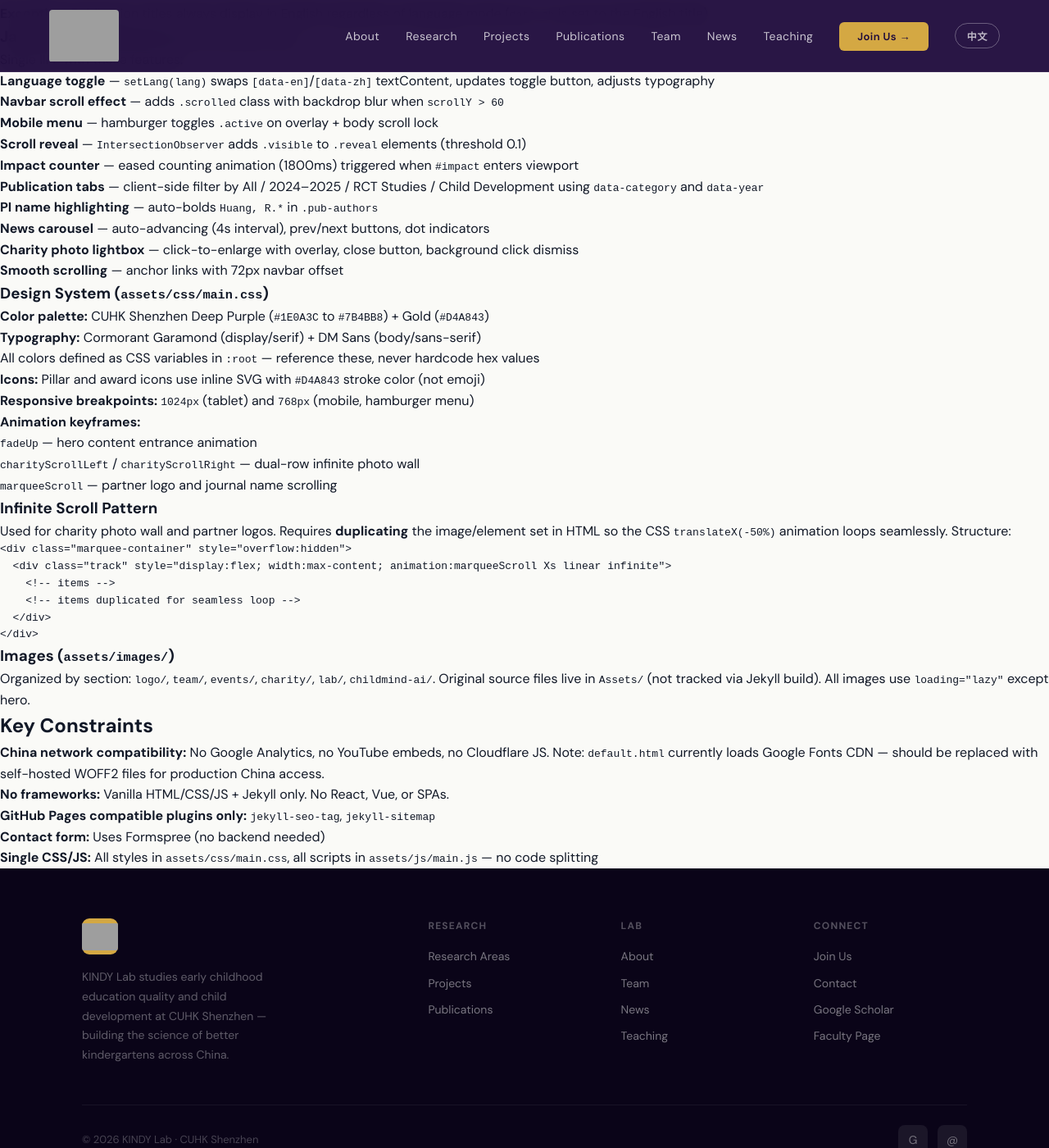
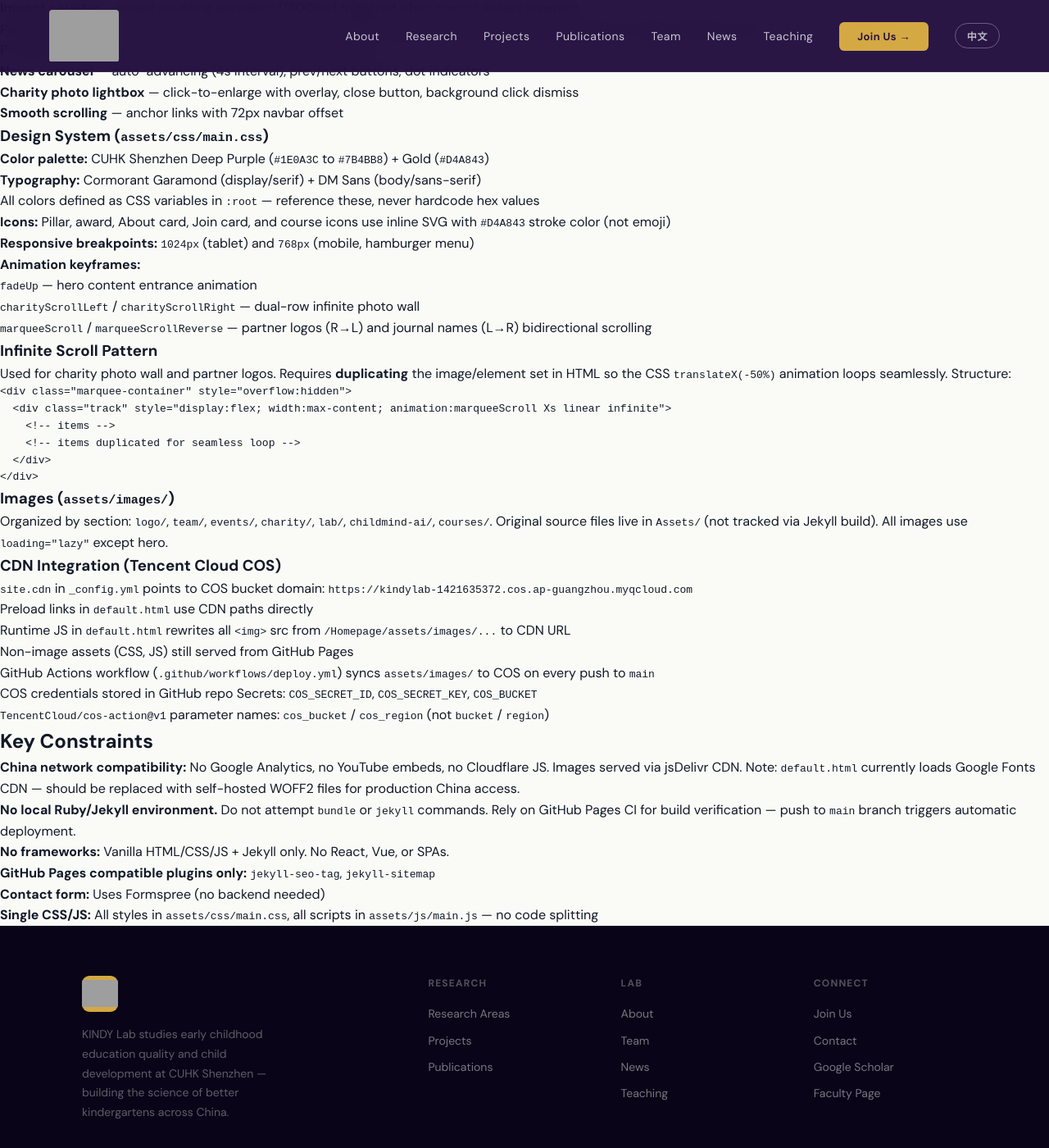
Before and after one commit to KINDY-Lab/Homepage, a Jekyll site: the page built from CLAUDE.md, in a window 1280 px wide and 1400 px high, scrolled down 1709 px. Shown: the whole window at 82% size. Built offline with Jekyll 4.4.1, drawn with Linux system fonts in a browser that asks for light colours; our own code applies the rules of GitHub Pages for plain Markdown files; some of the changed text lies outside the part shown; grey boxes are pictures that could not be loaded.

Commit message:
Update CLAUDE.md: CDN section reflects Tencent Cloud COS setup
Co-Authored-By: Claude Opus 4.6 <noreply@anthropic.com>

````diff
--- a/CLAUDE.md
+++ b/CLAUDE.md
@@ -11,18 +11,7 @@ KINDY Lab website for CUHK Shenzhen — a Jekyll static site deployed on GitHub
 
 ## Build & Development Commands
 
-```bash
-# Install dependencies (requires Ruby + Bundler)
-bundle install
-
-# Local dev server with live reload
-bundle exec jekyll serve
-
-# Build static site to _site/
-bundle exec jekyll build
-```
-
-**No local Ruby/Jekyll environment.** Do not attempt `bundle` or `jekyll` commands. Rely on GitHub Pages CI for build verification — push to `main` branch triggers automatic deployment.
+No local Ruby/Jekyll environment. All builds happen via GitHub Pages CI — push to `main` triggers deployment.
 
 No tests, no linter.
 
@@ -98,12 +87,12 @@ Single IIFE with these features:
 - **Color palette:** CUHK Shenzhen Deep Purple (`#1E0A3C` to `#7B4BB8`) + Gold (`#D4A843`)
 - **Typography:** Cormorant Garamond (display/serif) + DM Sans (body/sans-serif)
 - All colors defined as CSS variables in `:root` — reference these, never hardcode hex values
-- **Icons:** Pillar and award icons use inline SVG with `#D4A843` stroke color (not emoji)
+- **Icons:** Pillar, award, About card, Join card, and course icons use inline SVG with `#D4A843` stroke color (not emoji)
 - **Responsive breakpoints:** `1024px` (tablet) and `768px` (mobile, hamburger menu)
 - **Animation keyframes:**
   - `fadeUp` — hero content entrance animation
   - `charityScrollLeft` / `charityScrollRight` — dual-row infinite photo wall
-  - `marqueeScroll` — partner logo and journal name scrolling
+  - `marqueeScroll` / `marqueeScrollReverse` — partner logos (R→L) and journal names (L→R) bidirectional scrolling
 
 ### Infinite Scroll Pattern
 Used for charity photo wall and partner logos. Requires **duplicating** the image/element set in HTML so the CSS `translateX(-50%)` animation loops seamlessly. Structure:
@@ -117,11 +106,21 @@ Used for charity photo wall and partner logos. Requires **duplicating** the imag
 ```
 
 ### Images (`assets/images/`)
-Organized by section: `logo/`, `team/`, `events/`, `charity/`, `lab/`, `childmind-ai/`. Original source files live in `Assets/` (not tracked via Jekyll build). All images use `loading="lazy"` except hero.
+Organized by section: `logo/`, `team/`, `events/`, `charity/`, `lab/`, `childmind-ai/`, `courses/`. Original source files live in `Assets/` (not tracked via Jekyll build). All images use `loading="lazy"` except hero.
+
+### CDN Integration (Tencent Cloud COS)
+- `site.cdn` in `_config.yml` points to COS bucket domain: `https://kindylab-1421635372.cos.ap-guangzhou.myqcloud.com`
+- Preload links in `default.html` use CDN paths directly
+- Runtime JS in `default.html` rewrites all `<img>` src from `/Homepage/assets/images/...` to CDN URL
+- Non-image assets (CSS, JS) still served from GitHub Pages
+- GitHub Actions workflow (`.github/workflows/deploy.yml`) syncs `assets/images/` to COS on every push to `main`
+- COS credentials stored in GitHub repo Secrets: `COS_SECRET_ID`, `COS_SECRET_KEY`, `COS_BUCKET`
+- `TencentCloud/cos-action@v1` parameter names: `cos_bucket` / `cos_region` (not `bucket` / `region`)
 
 ## Key Constraints
 
-- **China network compatibility:** No Google Analytics, no YouTube embeds, no Cloudflare JS. Note: `default.html` currently loads Google Fonts CDN — should be replaced with self-hosted WOFF2 files for production China access.
+- **China network compatibility:** No Google Analytics, no YouTube embeds, no Cloudflare JS. Images served via jsDelivr CDN. Note: `default.html` currently loads Google Fonts CDN — should be replaced with self-hosted WOFF2 files for production China access.
+- **No local Ruby/Jekyll environment.** Do not attempt `bundle` or `jekyll` commands. Rely on GitHub Pages CI for build verification — push to `main` branch triggers automatic deployment.
 - **No frameworks:** Vanilla HTML/CSS/JS + Jekyll only. No React, Vue, or SPAs.
 - **GitHub Pages compatible plugins only:** `jekyll-seo-tag`, `jekyll-sitemap`
 - **Contact form:** Uses Formspree (no backend needed)
````
